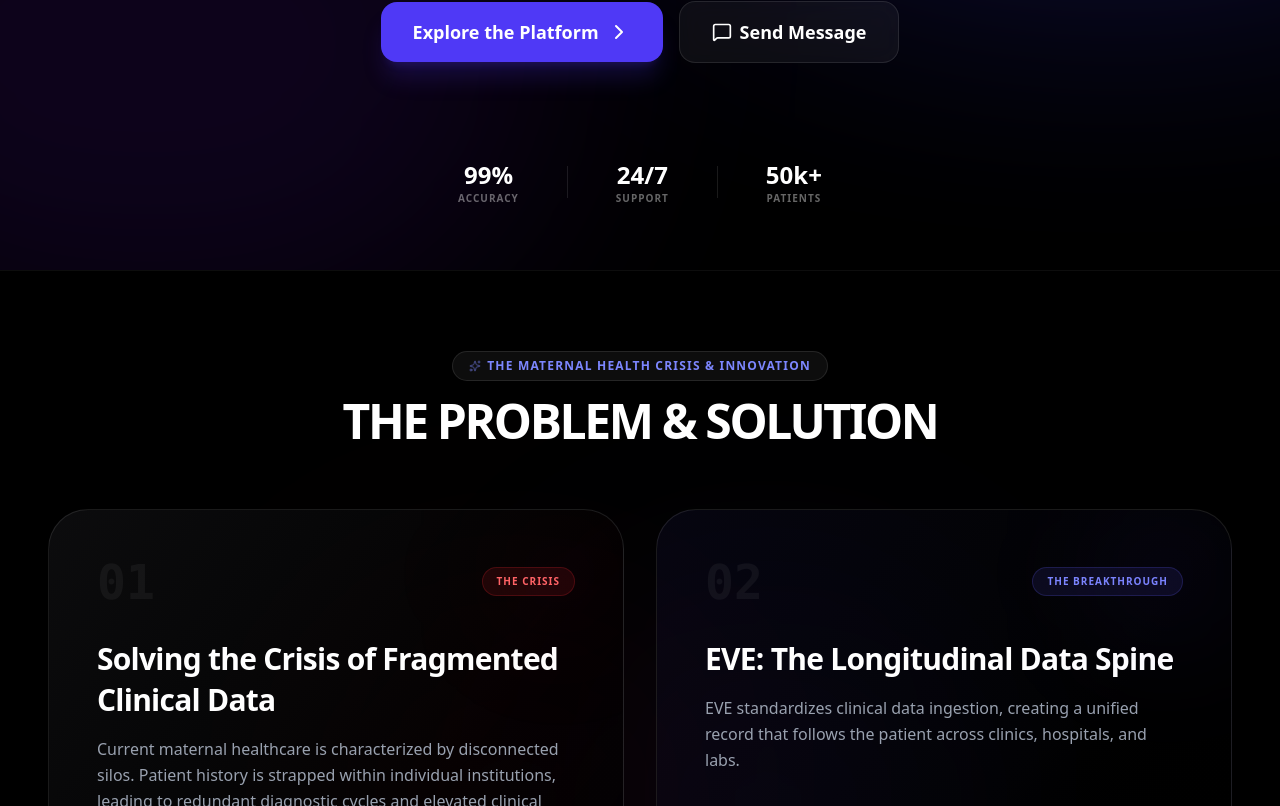
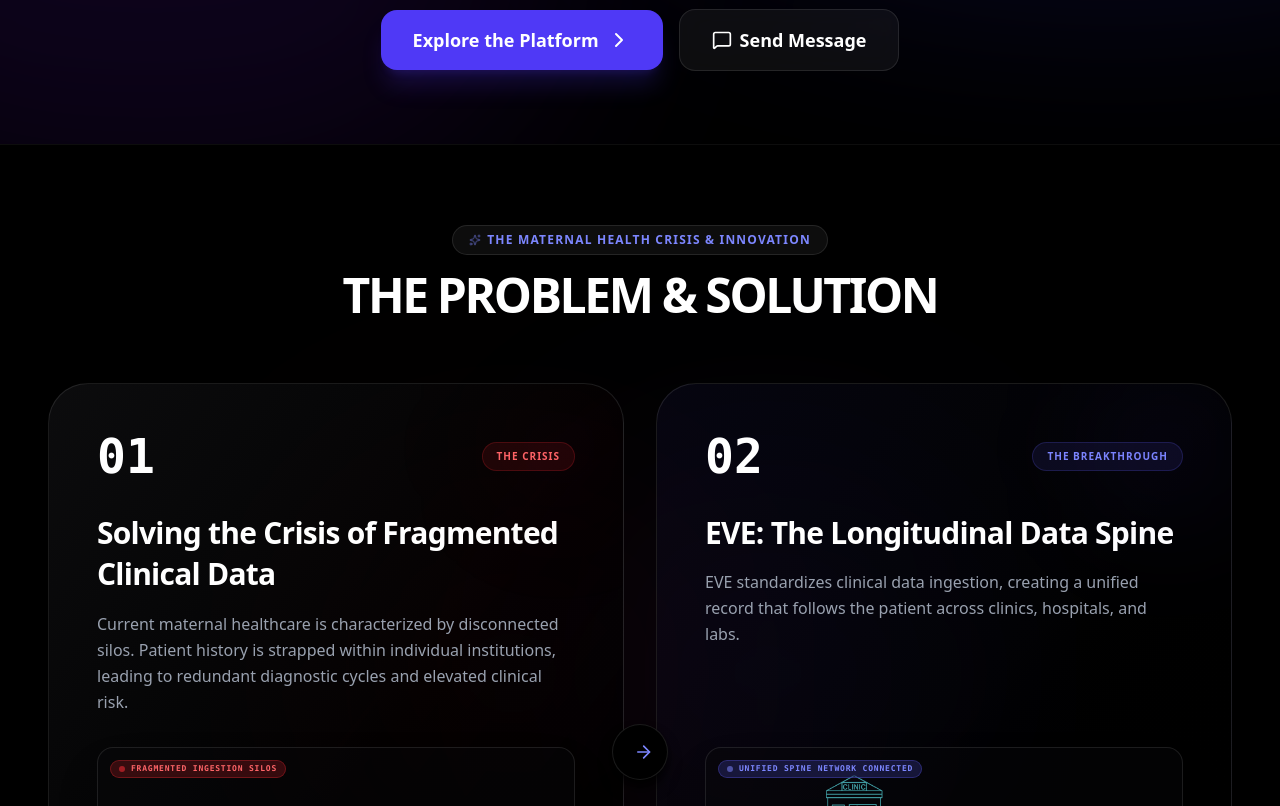
Before and after one commit to mamadmni21/eve_medic_web_v1, a React (Vite) app: page / in a window 1280 px wide. Shown: the part 656-1462 px from the top of the page. Built offline with nearby package versions, Linux system fonts and the light colour scheme.

Commit message:
refactor: clean up hero section and update card styling
Remove redundant hero statistics and improve visual contrast of number indicators in the Problem/Solution cards.

```diff
--- a/src/components/Hero.tsx
+++ b/src/components/Hero.tsx
@@ -83,28 +83,6 @@ export const Hero = ({ onSendMessage, onNavigate }: HeroProps) => {
         </motion.div>
       </div>
 
-      {/* Hero Badge/Stats simulation */}
-      <motion.div
-        initial={{ opacity: 0 }}
-        animate={{ opacity: 1 }}
-        transition={{ delay: 1, duration: 1 }}
-        className="relative z-10 flex items-center justify-center gap-6 md:gap-12 text-white/40 mt-16 md:mt-24 w-full"
-      >
-        <div className="flex flex-col items-center">
-          <span className="text-xl md:text-2xl font-bold text-white">99%</span>
-          <span className="text-[9px] md:text-[10px] uppercase tracking-widest font-bold text-center">{t.hero.accuracy}</span>
-        </div>
-        <div className="w-[1px] h-8 bg-white/10" />
-        <div className="flex flex-col items-center">
-          <span className="text-xl md:text-2xl font-bold text-white">24/7</span>
-          <span className="text-[9px] md:text-[10px] uppercase tracking-widest font-bold text-center">{t.hero.support}</span>
-        </div>
-        <div className="w-[1px] h-8 bg-white/10" />
-        <div className="flex flex-col items-center">
-          <span className="text-xl md:text-2xl font-bold text-white">50k+</span>
-          <span className="text-[9px] md:text-[10px] uppercase tracking-widest font-bold text-center">{t.hero.patients}</span>
-        </div>
-      </motion.div>
     </section>
   );
 };
--- a/src/components/ProblemSolution.tsx
+++ b/src/components/ProblemSolution.tsx
@@ -118,7 +118,7 @@ export const ProblemSolution = () => {
             <div>
               {/* Card Header row */}
               <div className="flex items-center justify-between mb-8">
-                <span className="text-5xl font-black text-white/5 group-hover:text-red-500/15 transition-all font-mono">
+                <span className="text-5xl font-black text-white group-hover:text-red-400 transition-all font-mono">
                   {content.probNum}
                 </span>
                 <span className="px-3.5 py-1.5 bg-red-500/10 border border-red-500/20 font-bold text-[10px] tracking-widest text-red-400 rounded-full uppercase">
@@ -169,7 +169,7 @@ export const ProblemSolution = () => {
             <div>
               {/* Card Header row */}
               <div className="flex items-center justify-between mb-8">
-                <span className="text-5xl font-black text-white/5 group-hover:text-indigo-500/15 transition-all font-mono">
+                <span className="text-5xl font-black text-white group-hover:text-indigo-300 transition-all font-mono">
                   {content.solNum}
                 </span>
                 <span className="px-3.5 py-1.5 bg-indigo-500/10 border border-indigo-500/20 font-bold text-[10px] tracking-widest text-indigo-400 rounded-full uppercase">
```
